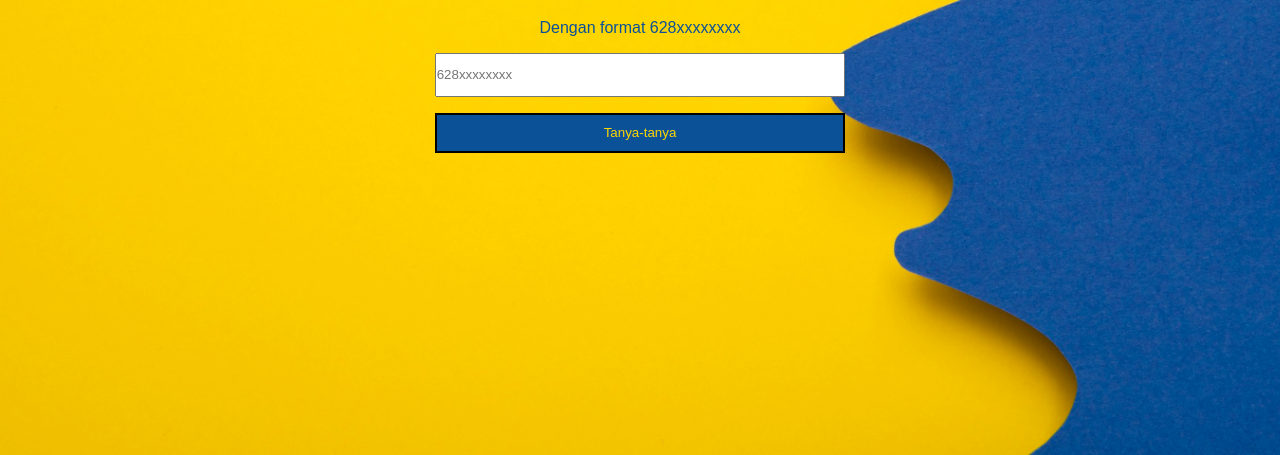
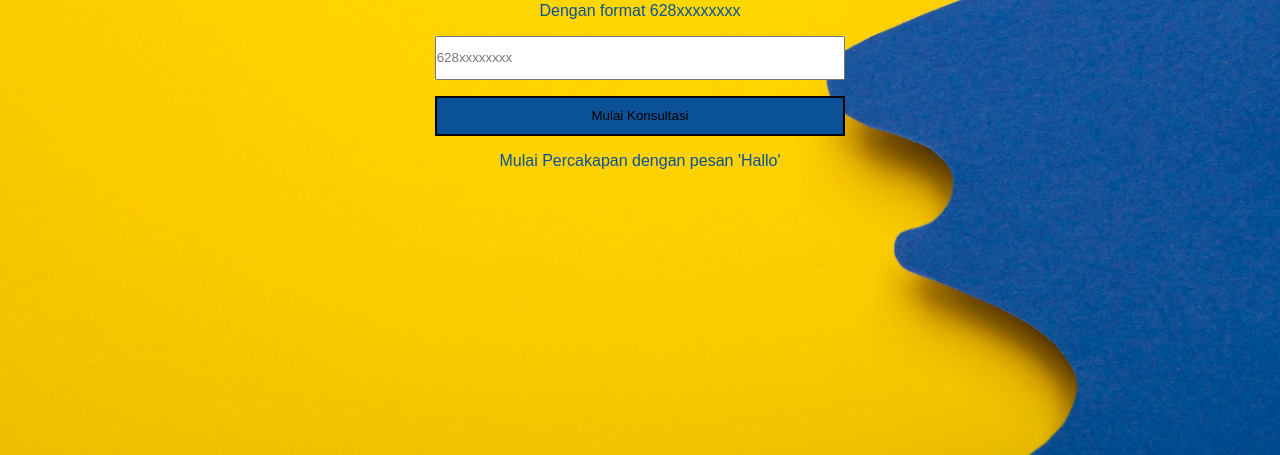
Before and after one commit to jeremi112/stivpage, a plain HTML site: page notifWa/index.html in a window 1280 px wide. Shown: the part 345-800 px from the top of the page. Drawn offline with Linux system fonts and the light colour scheme; a web font is replaced by a local one.

Commit message:
update 21/04/2024

```diff
--- a/notifWa/index.html
+++ b/notifWa/index.html
@@ -4,6 +4,8 @@
     <meta charset="UTF-8">
     <meta name="viewport" content="width=device-width, initial-scale=1.0">
     <link rel="stylesheet" href="style.css">
+    <link rel="shortcut icon" type="image/x-icon" href="/assets/mylogo.png" />
+
 
     <link href="https://fonts.googleapis.com/css2?family=Jersey+20&family=Roboto+Condensed:ital,wght@0,100..900;1,100..900&family=Tac+One&family=Workbench&display=swap" rel="stylesheet">
     <title>Penawaran</title>
@@ -19,12 +21,12 @@
                 Dengan format 628xxxxxxxx
             </p>
             <input type="text" id="Telephone" placeholder="628xxxxxxxx">
-            <button onclick="Click()" id="btn">
-                Tanya-tanya
+            <button id="btn">
+                <a href="https://wa.me/message/O35X4FTG7RVQO1" target="_blank">Mulai Konsultasi</a>
             </button>
 
             <p id="output">
-
+                Mulai Percakapan dengan pesan 'Hallo'
             </p>
         </div>
 
--- a/notifWa/style.css
+++ b/notifWa/style.css
@@ -96,9 +96,18 @@
     color: var(--primrary-color);
     cursor: pointer;
 }
+.wrap .wrap2 button a{
+    color: black;
+    text-decoration: none;
+    width: 100%;
+    height: 100%;
+}
 .wrap .wrap2 button:hover{
     background-color: var(--primrary-color);
     color: var(--seconary-color);
+}
+#output{
+    padding-top: 2vh;
 }
 @media screen and (max-width:870px){
     p{
```
Also changed, not shown: index.html (+12 -8 lines), pengembangan/pengembangan.html (+2 -0 lines), assets/mylogo.png (added).
